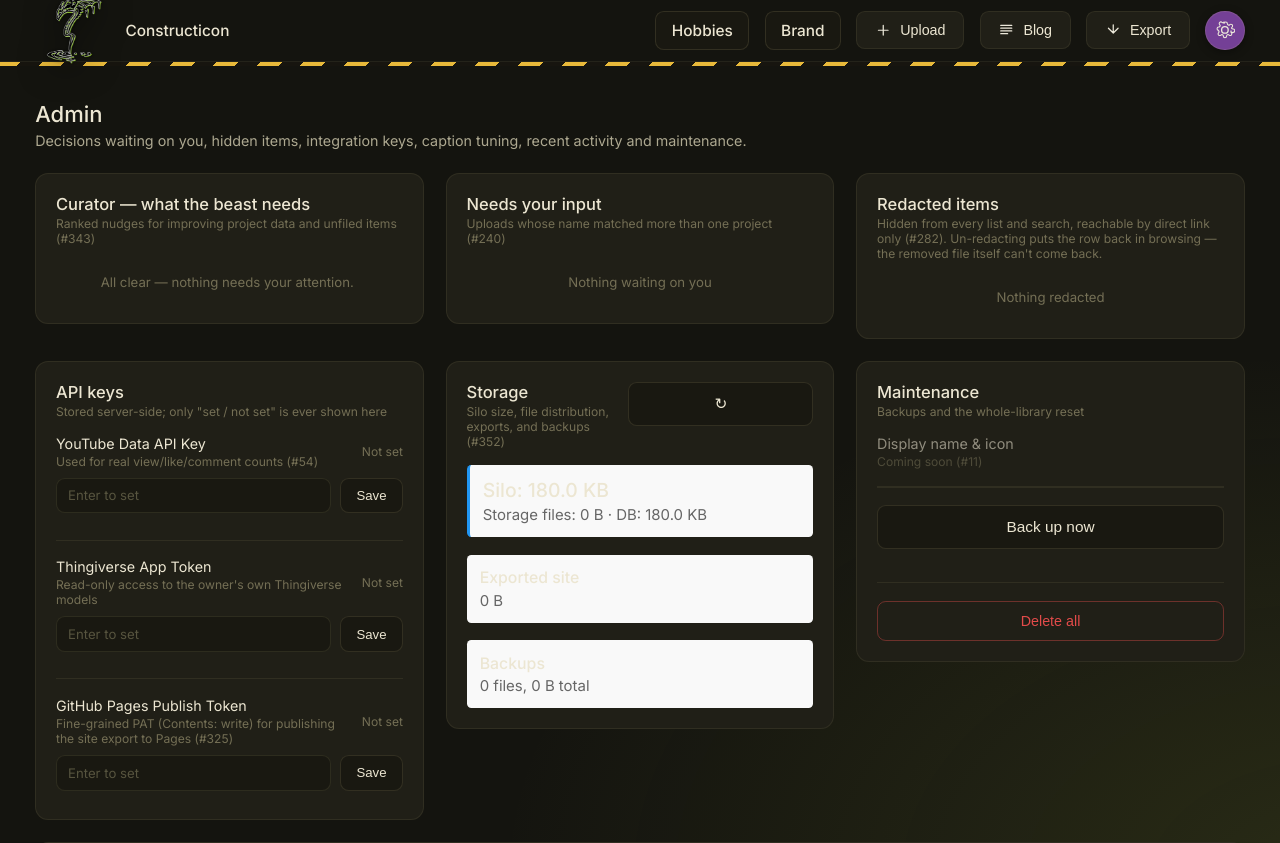
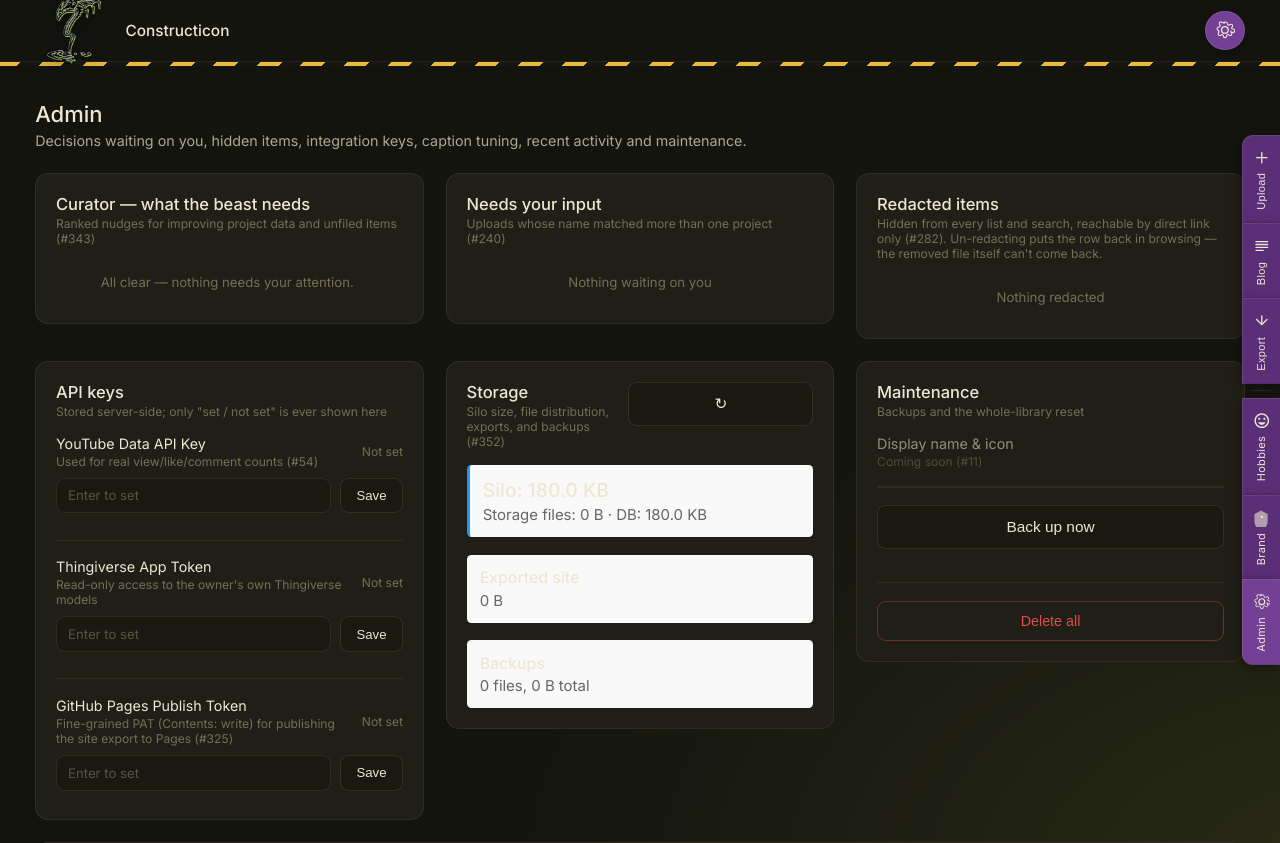
Before and after one commit to hooptiej/Constructicon, a FastAPI app: page /admin in a window 1280 px wide. Shown: the top 843 px of the page. Run offline with FastAPI, Linux system fonts and the light colour scheme; data that the repository does not hold is empty; parts of the project's set-up code (start-up, migrations or seed data) failed here and were passed over; some libraries are stand-ins or nearby versions.

Commit message:
Implement unified navigation rail (#345, FIRST CUT)
Replace mixed header buttons/links with a single right-edge folder-tab rail.
Tabs open existing drawers (Upload/Blog/Export) or navigate to pages
(Hobbies/Brand/Admin). Drawer-tabs hide if their trigger doesn't exist
on the page. Styled after gallery-drawer-tab for consistency.

Changes:
- Create _nav_tabs.html: data-driven rail with drawer/navigate tabs
- Add .nav-rail CSS: right-edge vertical rail matching gallery-drawer-tab
- Hide redundant header controls via CSS (keep in DOM for drawer JS)
- Include _nav_tabs.html in base.html for every page

This is a first cut prioritizing working over pixel-perfect. Rough edges
to address in follow-up: mobile layout not optimized, separator styling
could be refined, icon SVGs could be unified.
Co-Authored-By: Claude Haiku 4.5 <noreply@anthropic.com>

```diff
--- a/web/static/style.css
+++ b/web/static/style.css
@@ -1979,3 +1979,71 @@ body.delete-mode-on .card-select-row { display: flex; }
 .export-publish-error-detail {
   font-size: 11px; color: var(--text-2); line-height: 1.4;
 }
+
+/* --- Navigation rail (#345) — unified right-edge folder-tab rail
+   Replaces mixed header buttons/links. Styled after .gallery-drawer-tab.
+   Tabs can be drawer-openers or navigate links. Drawer-opener tabs hide
+   if their trigger element doesn't exist on the page. */
+.nav-rail {
+  position: fixed; top: 50%; right: 0; z-index: 45; transform: translateY(-50%);
+  display: flex; flex-direction: column;
+}
+
+.nav-tabs-list {
+  display: flex; flex-direction: column; align-items: stretch; gap: 0;
+  list-style: none; margin: 0; padding: 0;
+}
+
+.nav-tab-item {
+  flex-shrink: 0;
+}
+
+.nav-tab {
+  position: relative; display: flex; flex-direction: column; align-items: center; gap: 6px;
+  background: var(--purple); border: 1px solid var(--border-stronger); border-right: none;
+  border-radius: 10px 0 0 0; border-bottom: none;
+  padding: 12px 9px; cursor: pointer; transition: background 0.2s ease;
+  box-shadow: -2px 2px 10px rgba(0,0,0,0.35);
+  font-size: 0; color: inherit; text-decoration: none;
+  /* First tab gets top radius, rest get none */
+}
+.nav-tab-item:first-child .nav-tab {
+  border-radius: 10px 0 0 0;
+}
+.nav-tab-item:not(:first-child) .nav-tab {
+  border-radius: 0;
+}
+.nav-tab-item:last-child .nav-tab {
+  border-radius: 0 0 0 10px;
+}
+
+.nav-tab:hover, .nav-tab.active {
+  background: var(--purple-hover);
+}
+
+.nav-tab-icon {
+  width: 16px; height: 16px; flex-shrink: 0;
+  color: var(--text);
+}
+
+.nav-tab-label {
+  writing-mode: vertical-rl; transform: rotate(180deg); font-size: 10px;
+  color: var(--text); letter-spacing: 0.3px; max-height: 80px; overflow: hidden;
+  text-overflow: ellipsis; white-space: nowrap;
+}
+
+.nav-tab-separator {
+  height: 1px; background: var(--border-stronger); margin: 6px 8px;
+  box-shadow: -2px 2px 10px rgba(0,0,0,0.35);
+}
+
+/* --- Hide redundant header controls (now in nav rail) ---
+   Keep elements in DOM (drawer JS wires open logic to them),
+   just hide them visually. */
+.app-header .upload-trigger,
+.app-header .blog-builder-trigger,
+.app-header .export-builder-trigger,
+.app-header a[href="/hobbies"],
+.app-header a[href="/brand"] {
+  display: none !important;
+}
--- /dev/null
+++ b/web/templates/_nav_tabs.html
@@ -0,0 +1,101 @@
+<!-- Navigation rail (#345) — unified right-edge folder-tab rail
+     replacing mixed header buttons/links. Data-driven for extensibility.
+     Each tab is either:
+     - A drawer-opener: carries target trigger id(s), clicks the target if present
+     - A navigate link: plain href
+     Drawer-opener tabs hide if neither target nor fallback exists on the page.
+-->
+
+<nav class="nav-rail" role="navigation" aria-label="Navigation tabs">
+  <ul class="nav-tabs-list">
+    <!-- Upload drawer (home page uses #gallery-drawer-tab, others use #upload-trigger) -->
+    <li class="nav-tab-item">
+      <button type="button" class="nav-tab nav-tab-drawer" data-drawer-trigger="upload-trigger" data-drawer-fallback="gallery-drawer-tab" title="Upload">
+        <svg width="16" height="16" viewBox="0 0 24 24" fill="none" class="nav-tab-icon">
+          <path d="M12 5V19M5 12H19" stroke="currentColor" stroke-width="1.8" stroke-linecap="round"/>
+        </svg>
+        <span class="nav-tab-label">Upload</span>
+      </button>
+    </li>
+
+    <!-- Blog drawer -->
+    <li class="nav-tab-item">
+      <button type="button" class="nav-tab nav-tab-drawer" data-drawer-trigger="blog-builder-trigger" title="Blog">
+        <svg width="16" height="16" viewBox="0 0 24 24" fill="none" class="nav-tab-icon">
+          <path d="M4 5h16M4 9h16M4 13h16M4 17h10" stroke="currentColor" stroke-width="1.8" stroke-linecap="round"/>
+        </svg>
+        <span class="nav-tab-label">Blog</span>
+      </button>
+    </li>
+
+    <!-- Export drawer -->
+    <li class="nav-tab-item">
+      <button type="button" class="nav-tab nav-tab-drawer" data-drawer-trigger="export-builder-trigger" title="Export">
+        <svg width="16" height="16" viewBox="0 0 24 24" fill="none" class="nav-tab-icon">
+          <path d="M19 9l-7 7-7-7M12 16V4" stroke="currentColor" stroke-width="1.8" stroke-linecap="round" stroke-linejoin="round"/>
+        </svg>
+        <span class="nav-tab-label">Export</span>
+      </button>
+    </li>
+
+    <!-- Separator -->
+    <li class="nav-tab-separator"></li>
+
+    <!-- Navigate links -->
+    <li class="nav-tab-item">
+      <a href="/hobbies" class="nav-tab nav-tab-link" title="Hobbies">
+        <svg width="16" height="16" viewBox="0 0 24 24" fill="none" class="nav-tab-icon">
+          <path d="M12 2C6.48 2 2 6.48 2 12s4.48 10 10 10 10-4.48 10-10S17.52 2 12 2zm0 18c-4.41 0-8-3.59-8-8s3.59-8 8-8 8 3.59 8 8-3.59 8-8 8zm3.5-9c.83 0 1.5-.67 1.5-1.5S16.33 8 15.5 8 14 8.67 14 9.5s.67 1.5 1.5 1.5zm-7 0c.83 0 1.5-.67 1.5-1.5S9.33 8 8.5 8 7 8.67 7 9.5 7.67 11 8.5 11zm3.5 6.5c2.33 0 4.31-1.46 5.11-3.5H6.89c.8 2.04 2.78 3.5 5.11 3.5z" fill="currentColor"/>
+        </svg>
+        <span class="nav-tab-label">Hobbies</span>
+      </a>
+    </li>
+
+    <li class="nav-tab-item">
+      <a href="/brand" class="nav-tab nav-tab-link" title="Brand">
+        <svg width="16" height="16" viewBox="0 0 24 24" fill="none" class="nav-tab-icon">
+          <path d="M12 2L2 7v10c0 5.55 3.84 10.74 9 12 5.16-1.26 9-6.45 9-12V7l-10-5z" fill="currentColor" opacity="0.6"/>
+          <path d="M12 12.5c.83 0 1.5-.67 1.5-1.5s-.67-1.5-1.5-1.5-1.5.67-1.5 1.5.67 1.5 1.5 1.5z" fill="currentColor"/>
+        </svg>
+        <span class="nav-tab-label">Brand</span>
+      </a>
+    </li>
+
+    <li class="nav-tab-item">
+      <a href="/admin" class="nav-tab nav-tab-link{% if request.url.path == '/admin' %} active{% endif %}" title="Admin">
+        <svg width="16" height="16" viewBox="0 0 24 24" fill="none" class="nav-tab-icon">
+          <path d="M12 8a4 4 0 100 8 4 4 0 000-8z" stroke="currentColor" stroke-width="1.6"/>
+          <path d="M19.4 13.5a1.65 1.65 0 00.33 1.82l.06.06a2 2 0 11-2.83 2.83l-.06-.06a1.65 1.65 0 00-1.82-.33 1.65 1.65 0 00-1 1.51V19.5a2 2 0 11-4 0v-.09a1.65 1.65 0 00-1-1.51 1.65 1.65 0 00-1.82.33l-.06.06a2 2 0 11-2.83-2.83l.06-.06a1.65 1.65 0 00.33-1.82 1.65 1.65 0 00-1.51-1H4.5a2 2 0 110-4h.09a1.65 1.65 0 001.51-1 1.65 1.65 0 00-.33-1.82l-.06-.06a2 2 0 112.83-2.83l.06.06a1.65 1.65 0 001.82.33H10a1.65 1.65 0 001-1.51V4.5a2 2 0 114 0v.09a1.65 1.65 0 001 1.51 1.65 1.65 0 001.82-.33l.06-.06a2 2 0 112.83 2.83l-.06.06a1.65 1.65 0 00-.33 1.82V10a1.65 1.65 0 001.51 1h.09a2 2 0 110 4h-.09a1.65 1.65 0 00-1.51 1z" stroke="currentColor" stroke-width="1.3"/>
+        </svg>
+        <span class="nav-tab-label">Admin</span>
+      </a>
+    </li>
+  </ul>
+</nav>
+
+<script>
+(function () {
+  // Wire up drawer-opener tabs to click their trigger buttons if present
+  document.querySelectorAll('.nav-tab-drawer').forEach((btn) => {
+    const triggerId = btn.dataset.drawerTrigger;
+    const fallbackId = btn.dataset.drawerFallback;
+
+    // Check if target or fallback trigger exists on this page
+    const targetEl = document.getElementById(triggerId);
+    const fallbackEl = fallbackId ? document.getElementById(fallbackId) : null;
+    const triggerToUse = targetEl || fallbackEl;
+
+    if (!triggerToUse) {
+      // Neither target nor fallback exists — hide this tab
+      btn.closest('.nav-tab-item').style.display = 'none';
+      return;
+    }
+
+    // Click handler: dispatch click to the trigger
+    btn.addEventListener('click', (e) => {
+      e.preventDefault();
+      triggerToUse.click();
+    });
+  });
+})();
+</script>
--- a/web/templates/base.html
+++ b/web/templates/base.html
@@ -12,5 +12,6 @@
 </head>
 <body>
 {% block body %}{% endblock %}
+{% include "_nav_tabs.html" %}
 </body>
 </html>
```
